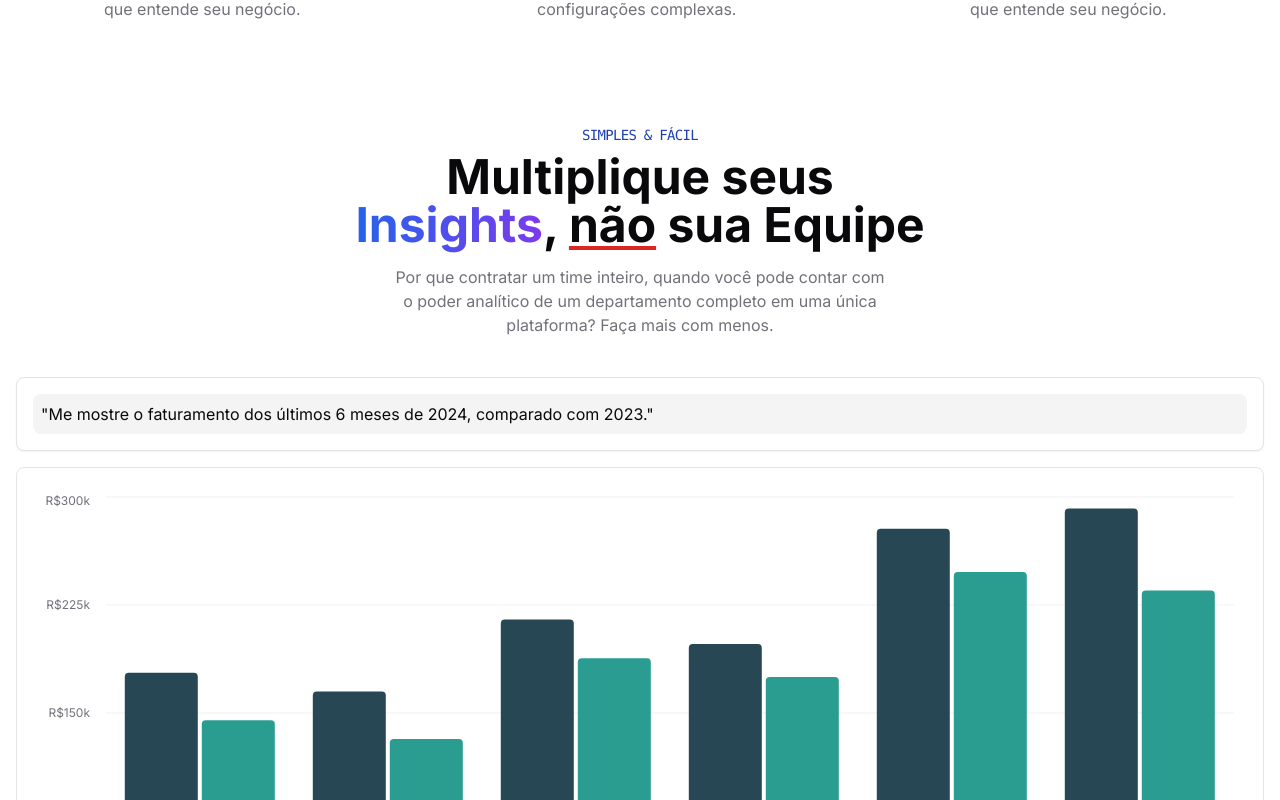
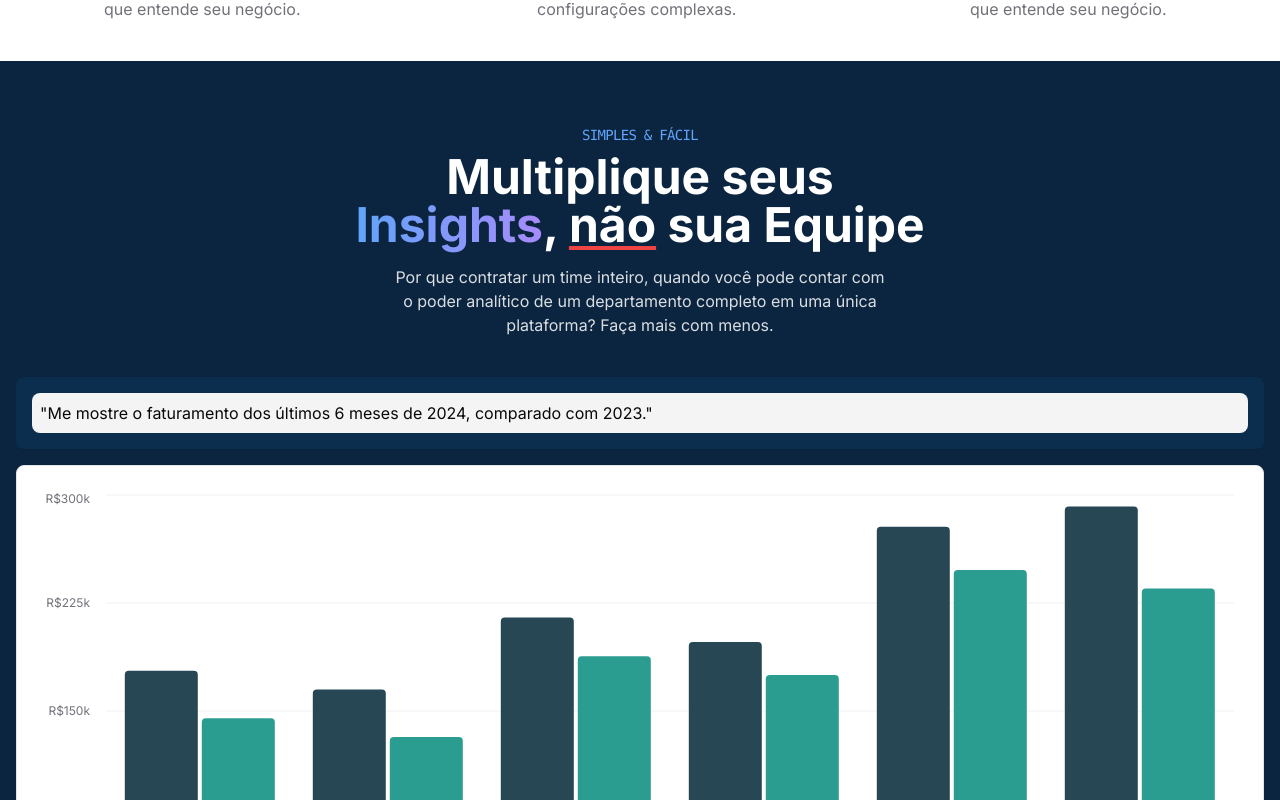
Before and after one commit to GabrielFTeles/landing-page-x, a React (Vite) app: page / in a window 1280 px wide. Shown: the part 1280-2080 px from the top of the page. Built offline with nearby package versions, Linux system fonts and the light colour scheme.

Commit message:
Refactor demo section layout and styling; remove unused pie chart demo component; update testimonial section background color

```diff
--- a/src/components/demo-section/demo-section.tsx
+++ b/src/components/demo-section/demo-section.tsx
@@ -2,44 +2,51 @@ import { ComparisonChart } from "./comparison-chart";
 
 export const DemoSection = () => {
   return (
-    <section className="max-w-screen-xl mx-auto px-4 py-16">
+    <section
+      className="px-4 pt-16 pb-60 bg-[#0B2540]"
+      style={{
+        clipPath: "polygon(0 0, 100% 0, 100% 85%, 0 100%)",
+      }}
+    >
+      <div className="max-w-screen-xl mx-auto ">
         <div className="text-center max-w-[600px] mx-auto">
-        <h3 className="font-mono uppercase tracking-tighter text-sm text-blue-800">
+          <h3 className="font-mono uppercase tracking-tighter text-sm text-blue-400">
             Simples & Fácil
           </h3>
 
-        <h2 className="text-5xl font-bold mt-2">
+          <h2 className="text-5xl font-bold text-white mt-2">
             Multiplique seus{" "}
-          <span className="bg-gradient-to-r from-blue-600 to-violet-600 bg-clip-text text-transparent">
+            <span className="bg-gradient-to-r from-blue-400 to-violet-400 bg-clip-text text-transparent">
               Insights
             </span>
             ,{" "}
-          <span className="underline underline-offset-4 decoration-red-600">
+            <span className="underline underline-offset-4 decoration-red-500">
               não
             </span>{" "}
             sua Equipe
           </h2>
 
-        <p className="mt-4 text-muted-foreground max-w-[500px] mx-auto">
-          Por que contratar um time inteiro, quando você pode contar com o poder
-          analítico de um departamento completo em uma única plataforma? Faça
-          mais com menos.
+          <p className="mt-4 text-white/85 max-w-[500px] mx-auto">
+            Por que contratar um time inteiro, quando você pode contar com o
+            poder analítico de um departamento completo em uma única plataforma?
+            Faça mais com menos.
           </p>
         </div>
 
         <div className="mt-10 flex flex-col gap-4">
-        <div className="p-4 bg-background shadow-sm border rounded-lg col-span-2">
+          <div className="p-4 bg-[#0B2E4E] shadow-sm rounded-lg col-span-2">
             <p className="p-2 bg-muted rounded-lg">
-            "Me mostre o faturamento dos últimos 6 meses de 2024, comparado com
-            2023."
+              "Me mostre o faturamento dos últimos 6 meses de 2024, comparado
+              com 2023."
             </p>
           </div>
 
-        <div className="p-6 border rounded-lg">
+          <div className="p-6 border rounded-lg bg-background">
             <ComparisonChart />
           </div>
 
-        <div className="p-6 border rounded-lg bg-muted"></div>
+          {/* <div className="p-6 border rounded-lg bg-muted"></div> */}
+        </div>
       </div>
     </section>
   );
--- a/src/components/demo-section/pie-chart-demo.tsx
+++ /dev/null
@@ -1,100 +0,0 @@
-import { Label, Pie, PieChart } from "recharts";
-import {
-  ChartConfig,
-  ChartContainer,
-  ChartLegend,
-  ChartLegendContent,
-  ChartTooltip,
-  ChartTooltipContent,
-} from "@/components/ui/chart";
-import { useMemo } from "react";
-const chartData = [
-  { browser: "chrome", visitors: 275, fill: "var(--color-chrome)" },
-  { browser: "safari", visitors: 200, fill: "var(--color-safari)" },
-  { browser: "firefox", visitors: 287, fill: "var(--color-firefox)" },
-  { browser: "edge", visitors: 173, fill: "var(--color-edge)" },
-  { browser: "other", visitors: 190, fill: "var(--color-other)" },
-];
-const chartConfig = {
-  visitors: {
-    label: "Visitors",
-  },
-  chrome: {
-    label: "Chrome",
-    color: "hsl(var(--chart-1))",
-  },
-  safari: {
-    label: "Safari",
-    color: "hsl(var(--chart-2))",
-  },
-  firefox: {
-    label: "Firefox",
-    color: "hsl(var(--chart-3))",
-  },
-  edge: {
-    label: "Edge",
-    color: "hsl(var(--chart-4))",
-  },
-  other: {
-    label: "Other",
-    color: "hsl(var(--chart-5))",
-  },
-} satisfies ChartConfig;
-
-export const PieChartDemo = () => {
-  const totalVisitors = useMemo(() => {
-    return chartData.reduce((acc, curr) => acc + curr.visitors, 0);
-  }, []);
-
-  return (
-    <ChartContainer
-      config={chartConfig}
-      className="mx-auto aspect-square max-h-[250px]"
-    >
-      <PieChart>
-        <ChartTooltip
-          cursor={false}
-          content={<ChartTooltipContent hideLabel />}
-        />
-        <Pie
-          data={chartData}
-          dataKey="visitors"
-          nameKey="browser"
-          innerRadius={60}
-          strokeWidth={5}
-        >
-          <Label
-            content={({ viewBox }) => {
-              if (viewBox && "cx" in viewBox && "cy" in viewBox) {
-                return (
-                  <text
-                    x={viewBox.cx}
-                    y={viewBox.cy}
-                    textAnchor="middle"
-                    dominantBaseline="middle"
-                  >
-                    <tspan
-                      x={viewBox.cx}
-                      y={viewBox.cy}
-                      className="fill-foreground text-3xl font-bold"
-                    >
-                      {totalVisitors.toLocaleString()}
-                    </tspan>
-                    <tspan
-                      x={viewBox.cx}
-                      y={(viewBox.cy || 0) + 24}
-                      className="fill-muted-foreground"
-                    >
-                      Visitors
-                    </tspan>
-                  </text>
-                );
-              }
-            }}
-          />
-        </Pie>
-        <ChartLegend content={<ChartLegendContent />} />
-      </PieChart>
-    </ChartContainer>
-  );
-};
--- a/src/components/faq-section.tsx
+++ b/src/components/faq-section.tsx
@@ -68,7 +68,7 @@ const FaqItem: React.FC<FaqItemProps> = ({ value, question, answer }) => {
 
 export const FaqSection = () => {
   return (
-    <section className="pb-28 bg-muted pt-14 mx-auto px-4 border-y">
+    <section className="pb-28 bg-muted pt-14 mx-auto px-4">
       <div className="max-w-screen-md mx-auto flex flex-col items-center">
         <h3 className="font-mono uppercase tracking-tight text-sm text-blue-800">
           FAQ
--- a/src/components/pricing-section.tsx
+++ b/src/components/pricing-section.tsx
@@ -55,8 +55,8 @@ const plans: Array<Plan> = [
       annual: 9599.99,
     },
     features: [
+      "10 usuários",
       "3 CNPJs",
-      "10 usuários",
       "Até 20.000 notas/mês",
       "Suporte prioritário 24/7, via chat, e-mail e telefone",
     ],
--- a/src/components/testimonial-carousel.tsx
+++ b/src/components/testimonial-carousel.tsx
@@ -231,8 +231,8 @@ export const TestimonialCarousel = () => {
         </div>
       </div>
 
-      <div className="pointer-events-none absolute inset-y-0 left-0 w-1/4 bg-gradient-to-r from-white dark:from-background" />
-      <div className="pointer-events-none absolute inset-y-0 right-0 w-1/4 bg-gradient-to-l from-white dark:from-background" />
+      <div className="pointer-events-none absolute inset-y-0 left-0 w-1/4 bg-gradient-to-r from-[#F5F9FC] dark:from-background" />
+      <div className="pointer-events-none absolute inset-y-0 right-0 w-1/4 bg-gradient-to-l from-[#F5F9FC] dark:from-background" />
     </div>
   );
 };
--- a/src/components/testimonial-section.tsx
+++ b/src/components/testimonial-section.tsx
@@ -10,7 +10,7 @@ export const TestimonialCard: React.FC<TestimonialCardProps> = ({
   highlight,
 }) => {
   return (
-    <div className="rounded-2xl p-6 bg-muted shadow-sm border flex flex-col gap-4 h-full">
+    <div className="rounded-2xl p-6 bg-background shadow-sm border flex flex-col gap-4 h-full">
       <div className="flex gap-1 text-yellow-400">
         <Star className="fill-yellow-400" />
         <Star className="fill-yellow-400" />
@@ -27,9 +27,7 @@ export const TestimonialCard: React.FC<TestimonialCardProps> = ({
       <div className="items-end flex flex-1 gap-2">
         <Avatar>
           <AvatarImage src={author.image.src} alt={author.image.alt} />
-          <AvatarFallback className="bg-background">
-            {author.name.slice(0, 1)}
-          </AvatarFallback>
+          <AvatarFallback>{author.name.slice(0, 1)}</AvatarFallback>
         </Avatar>
 
         <div>
@@ -45,7 +43,7 @@ export const TestimonialCard: React.FC<TestimonialCardProps> = ({
 
 export const TestimonialSection = () => {
   return (
-    <section className="py-16">
+    <section className="py-16 bg-[#F5F9FC]">
       <div className="flex flex-col items-center max-w-[500px] mx-auto text-center">
         <h3 className="font-mono uppercase tracking-tighter text-sm text-blue-800">
           Depoimentos
```
Lines whose indentation alone changed are shown as unchanged.
